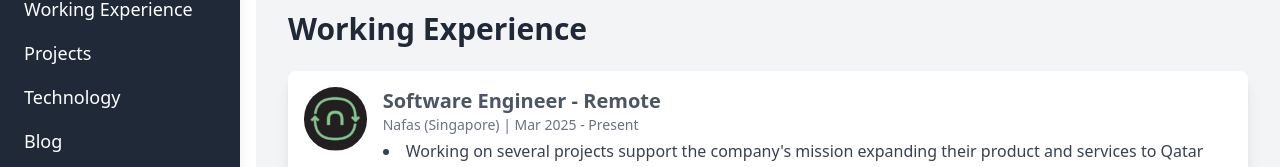
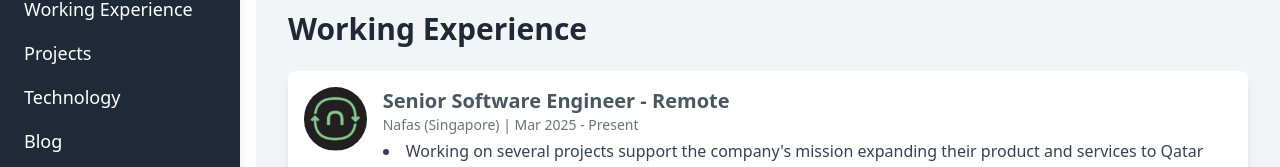
Before and after one commit to HarryChang30/harry-portofolio, a SvelteKit app: page / in a window 1280 px wide. Shown: the part 337-504 px from the top of the page. Built offline with nearby package versions, Linux system fonts and the light colour scheme.

Commit message:
update experience

```diff
--- a/src/components/Experience.svelte
+++ b/src/components/Experience.svelte
@@ -3,7 +3,7 @@
         {
             company: "Nafas (Singapore)",
             logo: "/logos/nafas.png",
-            position: "Software Engineer - Remote",
+            position: "Senior Software Engineer - Remote",
             duration: "Mar 2025 - Present",
             description: [
                 "Working on several projects support the company's mission expanding their product and services to Qatar and Middle East region.",
```
